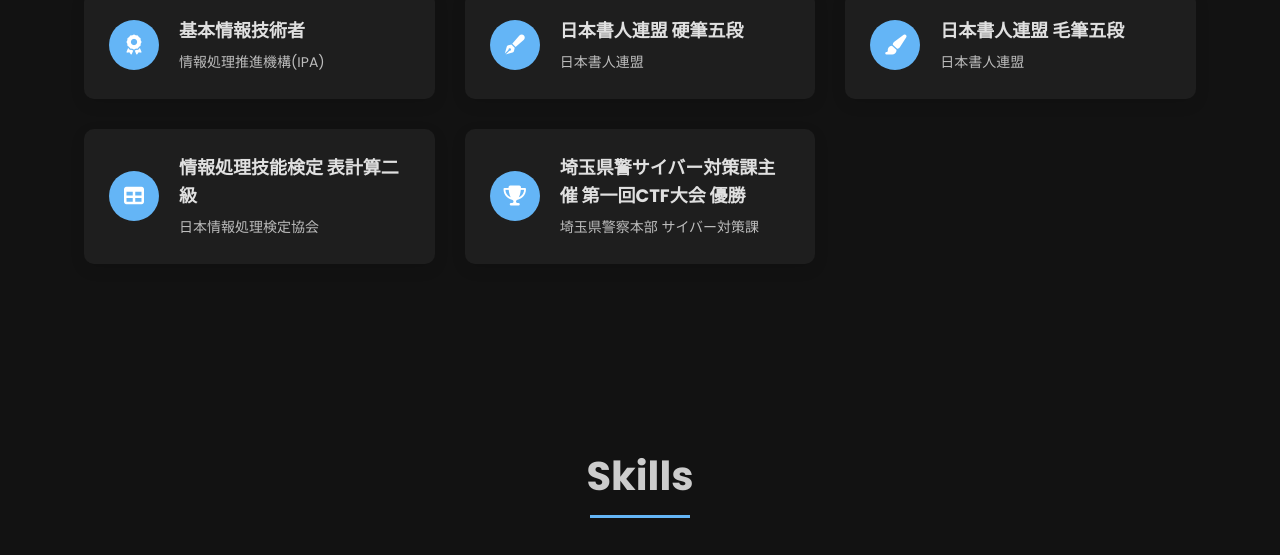
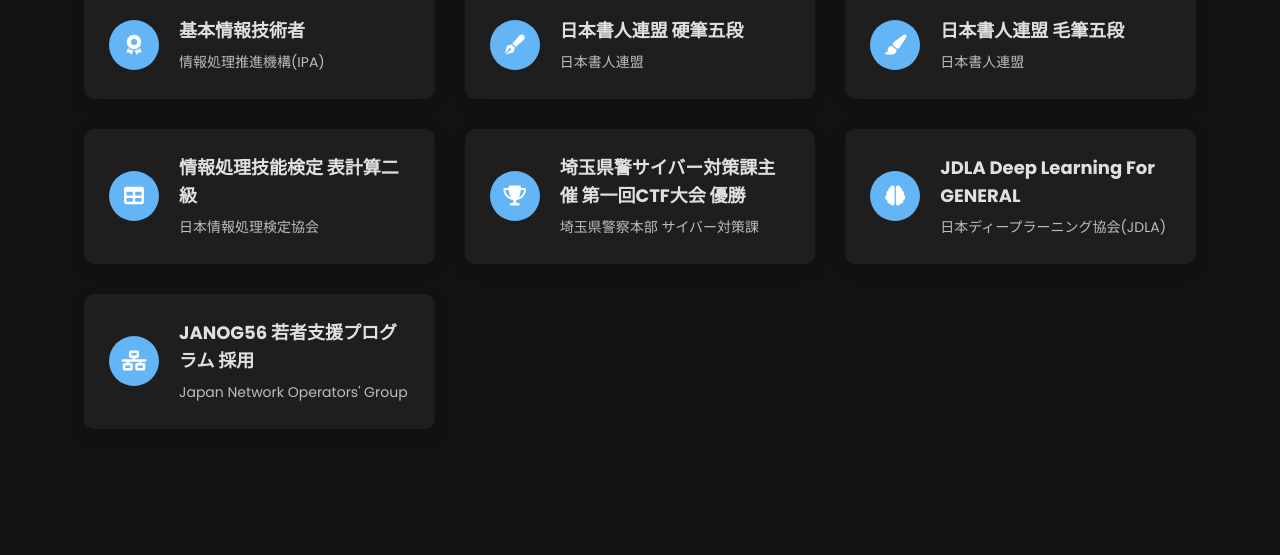
Before and after one commit to sota411/sota411.github.io, a plain HTML site: page index.html in a window 1280 px wide. Shown: the part 1716-2271 px from the top of the page. Drawn offline with nearby package versions, Linux system fonts and the light colour scheme.

Commit message:
実績の追加

```diff
--- a/index.html
+++ b/index.html
@@ -151,6 +151,24 @@
                         <div class="certification-details">
                             <h3>埼玉県警サイバー対策課主催 第一回CTF大会 優勝</h3>
                             <p>埼玉県警察本部 サイバー対策課</p>
+                        </div>
+                    </div>
+                    <div class="certification-item" data-aos="fade-up" data-aos-delay="700">
+                        <div class="certification-icon">
+                            <i class="fas fa-brain"></i>
+                        </div>
+                        <div class="certification-details">
+                            <h3>JDLA Deep Learning For GENERAL</h3>
+                            <p>日本ディープラーニング協会(JDLA)</p>
+                        </div>
+                    </div>
+                    <div class="certification-item" data-aos="fade-up" data-aos-delay="800">
+                        <div class="certification-icon">
+                            <i class="fas fa-network-wired"></i>
+                        </div>
+                        <div class="certification-details">
+                            <h3>JANOG56 若者支援プログラム 採用</h3>
+                            <p>Japan Network Operators' Group</p>
                         </div>
                     </div>
                 </div>
@@ -318,7 +336,7 @@
                         </div>
                         <div class="internship-details">
                             <div class="internship-description">
-                                <p>現在、qia株式会社でインターンシップに参加しています。最先端のAGI技術開発するというコンセプトをもとに、バックエンドのデプロイやインフラ構築を担当し、実務経験を積んでいます。</p>
+                                <p>現在、qia株式会社でインターンシップに参加しています。最先端のAGIを開発するというコンセプトをもとに、バックエンドのデプロイやインフラ構築を担当し、実務経験を積んでいます。</p>
                                 <p>企業の実際の開発環境で働くことで、学校では学べない実践的なスキルと知識を習得しています。</p>
                             </div>
                             <div class="internship-tech">
```
